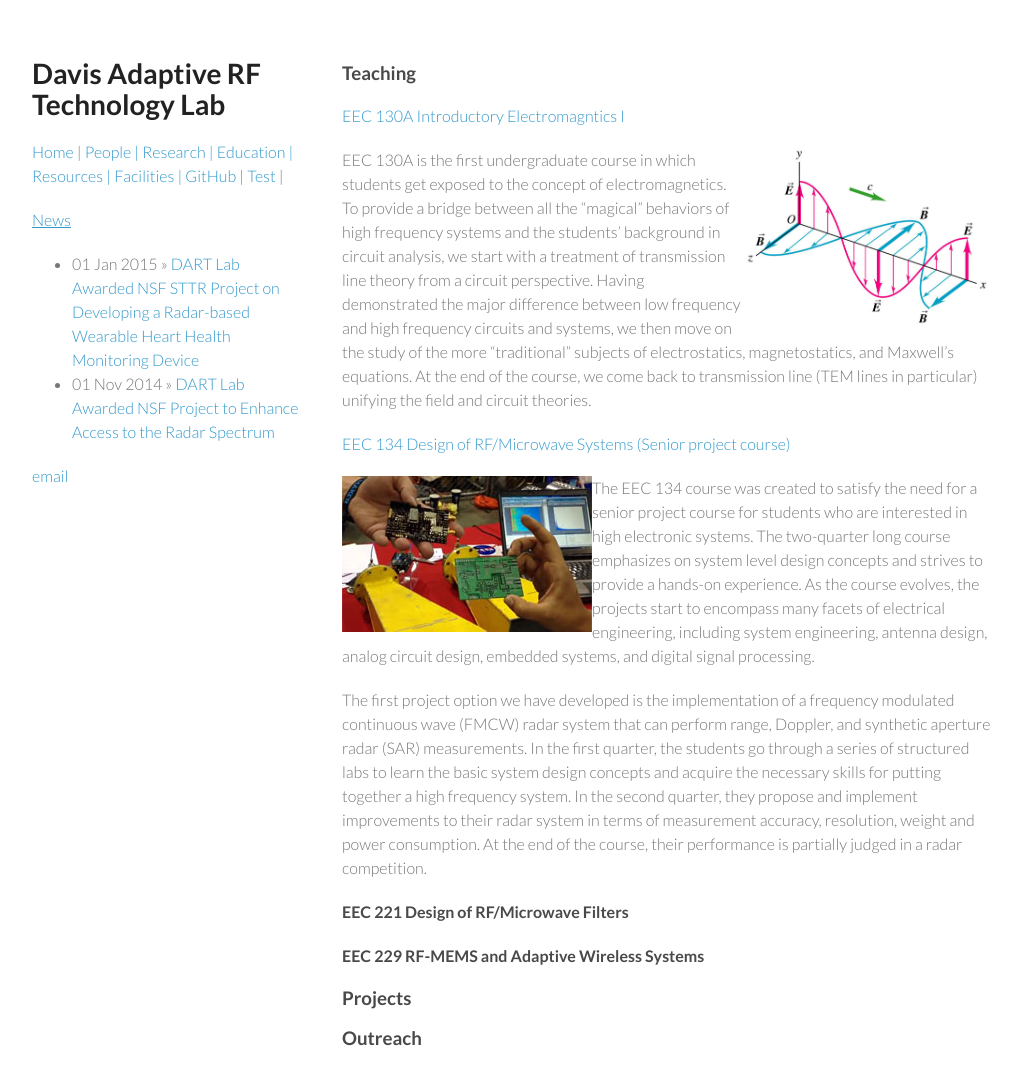
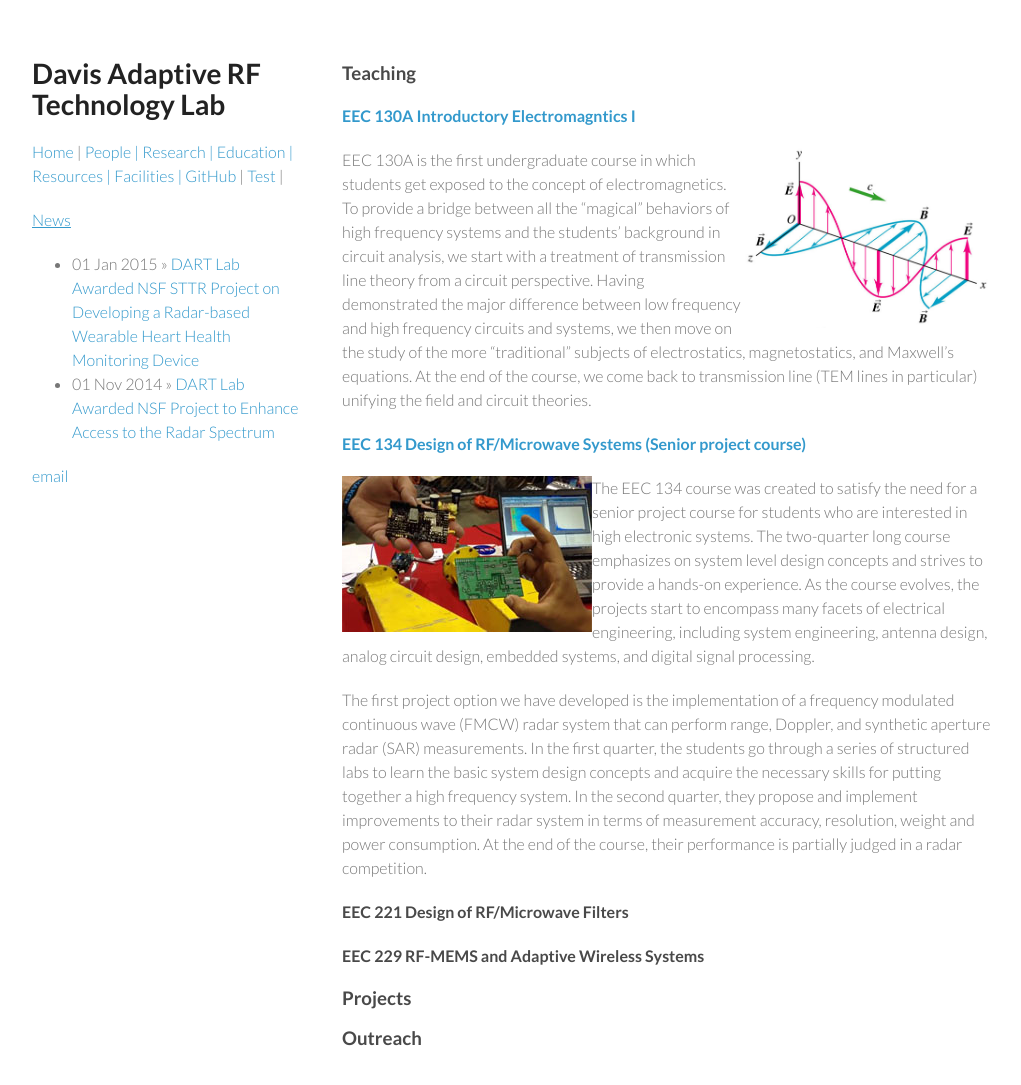
Before and after one commit to ucdart/ucdart.github.io, a Jekyll site: the page built from education/index.md, in a window 1280 px wide and 1119 px high. Shown: the top 1085 px of the window, without its empty margins (128-1149 px from the left). Built offline with Jekyll 4.4.1, drawn with Linux system fonts in a browser that asks for light colours.

Commit message:
Updated styles.css

```diff
--- a/stylesheets/styles.css
+++ b/stylesheets/styles.css
@@ -52,6 +52,18 @@ a {
   color:#39c;
   font-weight:400;
   text-decoration:none;
+}
+
+h2 a {
+  font-weight:600;
+}
+
+h3 a {
+  font-weight:600;
+}
+
+h4 a {
+  font-weight:600;
 }
 
 a:hover {
```
